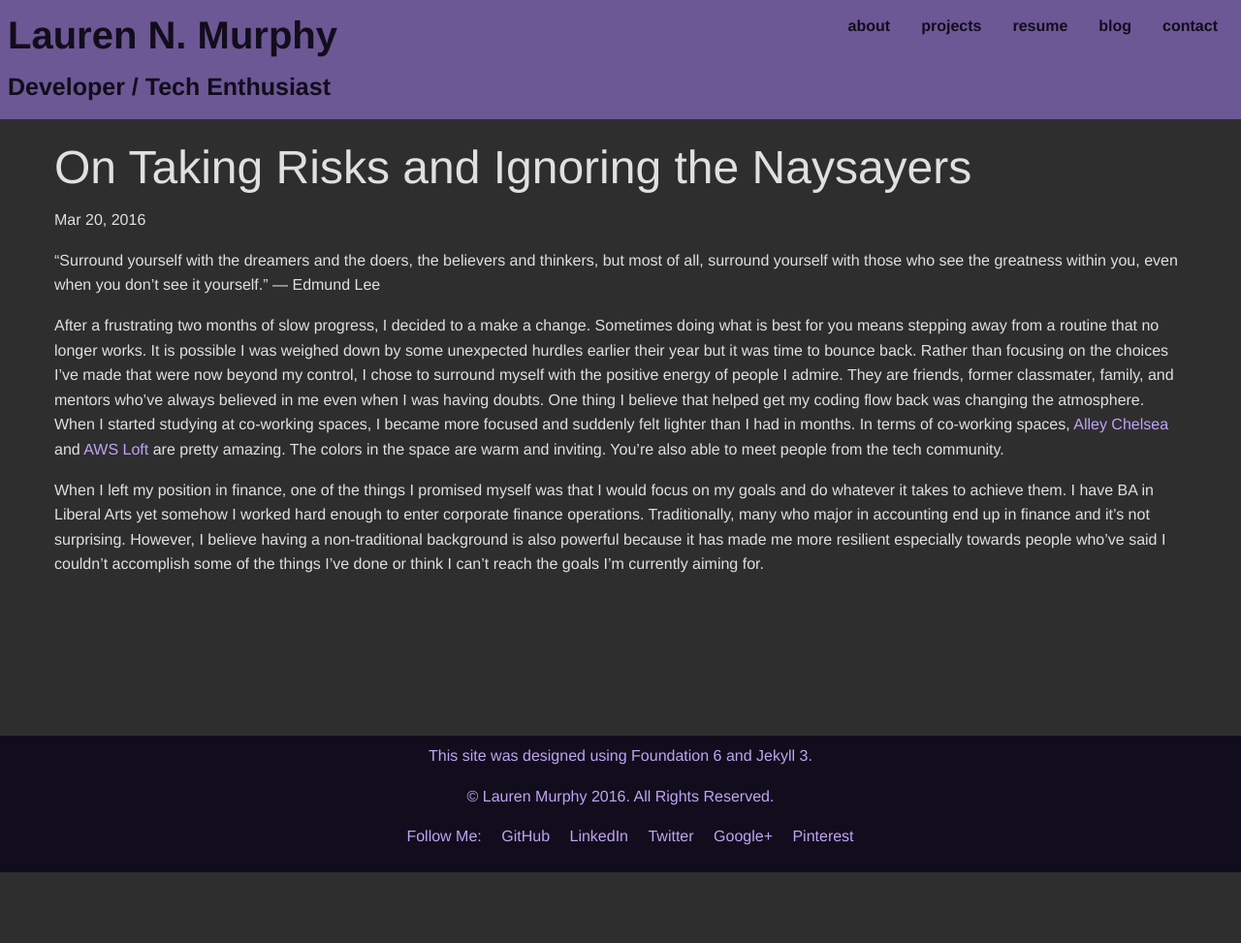
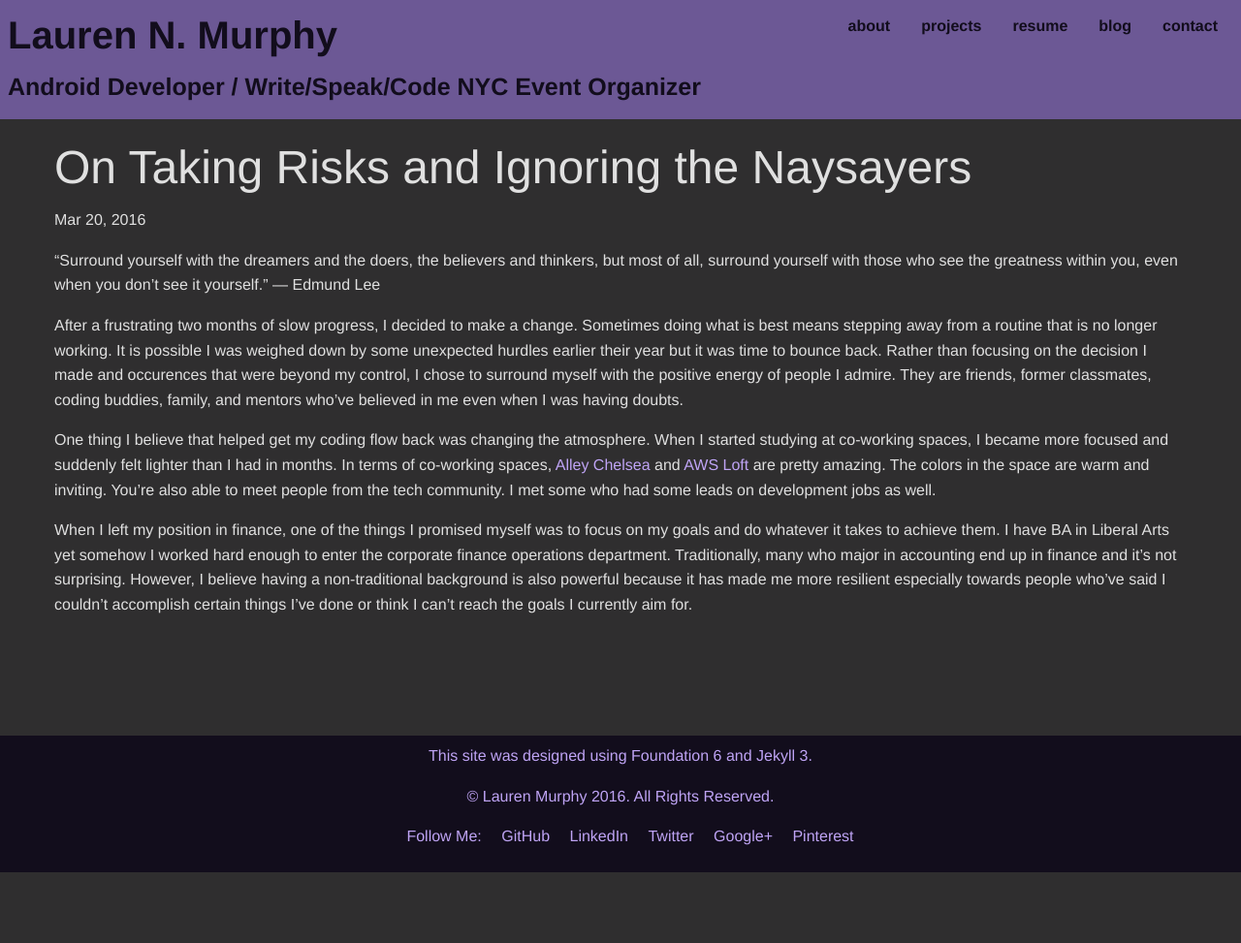
Before and after one commit to laurennor/laurennor.github.io, a Jekyll site: the page built from _posts/2016-03-20-taking-risks.md, in a window 1280 px wide. Shown: the whole page at 97% size. Built offline with Jekyll 4.4.1, drawn with Linux system fonts in a browser that asks for light colours; before the commit the page ends 931 px from its top, so only the background shows below that.

Commit message:
add changes

```diff
--- a/_includes/header.html
+++ b/_includes/header.html
@@ -5,7 +5,7 @@
       <button class="menu-icon dark" type="button" data-toggle></button>
     </span>
     <h2><strong><a href="/">Lauren N. Murphy</a></strong></h2>
-    <h4><strong>Developer / Tech Enthusiast</strong></h4>
+    <h4><strong>Android Developer / Write/Speak/Code NYC Event Organizer </strong></h4>
   </div>
   <div id="responsive-menu">
     <div class="top-bar-right">
--- a/_posts/2016-03-20-taking-risks.md
+++ b/_posts/2016-03-20-taking-risks.md
@@ -6,9 +6,11 @@ categories: coding, life
 
 “Surround yourself with the dreamers and the doers, the believers and thinkers, but most of all, surround yourself with those who see the greatness within you, even when you don’t see it yourself.” ― Edmund Lee
 
-After a frustrating two months of slow progress, I decided to a make a change. Sometimes doing what is best for you means stepping away from a routine that no longer works. It is possible I was weighed down by some unexpected hurdles earlier their year but it was time to bounce back. Rather than focusing on the choices I've made that were now beyond my control, I chose to surround myself with the positive energy of people I admire. They are friends, former classmater, family, and mentors who've always believed in me even when I was having doubts. One thing I believe that helped get my coding flow back was changing the atmosphere. When I started studying at co-working spaces, I became more focused and suddenly felt lighter than I had in months. In terms of co-working spaces, [Alley Chelsea][Alley] and [AWS Loft][AWS Loft] are pretty amazing. The colors in the space are warm and inviting. You're also able to meet people from the tech community.
+After a frustrating two months of slow progress, I decided to make a change. Sometimes doing what is best means stepping away from a routine that is no longer working. It is possible I was weighed down by some unexpected hurdles earlier their year but it was time to bounce back. Rather than focusing on the decision I made and occurences that were beyond my control, I chose to surround myself with the positive energy of people I admire. They are friends, former classmates, coding buddies, family, and mentors who've believed in me even when I was having doubts.
 
-When I left my position in finance, one of the things I promised myself was that I would focus on my goals and do whatever it takes to achieve them. I have BA in Liberal Arts yet somehow I worked hard enough to enter corporate finance operations. Traditionally, many who major in accounting end up in finance and it's not surprising. However, I believe having a non-traditional background is also powerful because it has made me more resilient especially towards people who've said I couldn't accomplish some of the things I've done or think I can't reach the goals I'm currently aiming for.
+One thing I believe that helped get my coding flow back was changing the atmosphere. When I started studying at co-working spaces, I became more focused and suddenly felt lighter than I had in months. In terms of co-working spaces, [Alley Chelsea][Alley] and [AWS Loft][AWS Loft] are pretty amazing. The colors in the space are warm and inviting. You're also able to meet people from the tech community. I met some who had some leads on development jobs as well.
+
+When I left my position in finance, one of the things I promised myself was to focus on my goals and do whatever it takes to achieve them. I have BA in Liberal Arts yet somehow I worked hard enough to enter the corporate finance operations department. Traditionally, many who major in accounting end up in finance and it's not surprising. However, I believe having a non-traditional background is also powerful because it has made me more resilient especially towards people who've said I couldn't accomplish certain things I've done or think I can't reach the goals I currently aim for.
 
 [Alley]: http://youralley.com/chelsea/
 [AWS Loft]: https://aws.amazon.com/start-ups/loft/ny-loft/
--- a/about.html
+++ b/about.html
@@ -7,7 +7,7 @@ title: Lauren Murphy | About
       <h3>About</h3>
       <section id="about">
           <p>I'm a lifelong learner who loves technology and gaming. I was born and raised in Brooklyn, New York. I also lived in Japan for a while. One of my main goals is to work as a developer at a company that I'm passionate about. I enjoy attending and voluntering for tech and leadership events. I'm currently an Event Organizer for <a href="http://www.meetup.com/Write-Speak-Code-NYC/">Write/Speak/Code NYC</a>.</p>
-          <p>I'm also an avid film-goer, runner, and soccer fan. I also enjoy unwinding with webcasts, books, and karaoke. I love singing karaoke in Japanese!</p>
+          <p>I'm also an avid film-goer, runner, and Arsenal FC fan. I also enjoy unwinding with webcasts, books, and karaoke. I love singing karaoke in Japanese!</p>
           <h4>Favorite Quotes:</h4>
           <p>"Don't fake it till you make it. Fake it till you become it." - Amy Cuddy</p>
           <p>"Learn from yesterday, live for today, hope for tomorrow. The important thing is not to stop questioning." - Albert Einstein</p>
```
